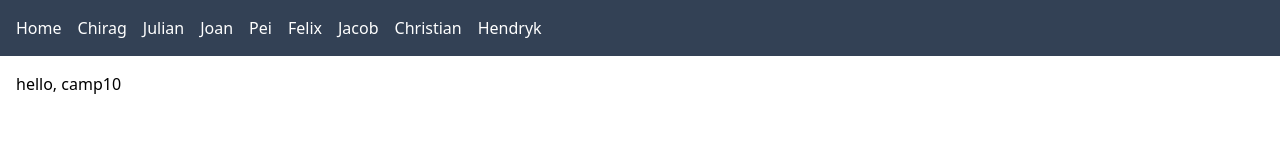
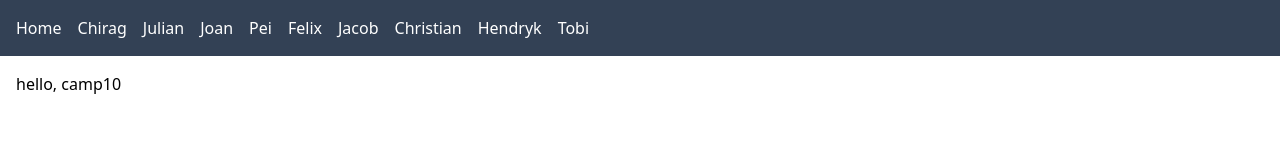
Before and after one commit to devhausleipzigacademy/camp10-practice-git-pullrequest, a React (Vite) app: page / in a window 1280 px wide. Shown: the top 160 px of the page. Built offline with nearby package versions, Linux system fonts and the light colour scheme.

Commit message:
added tobi and deleted Chirag

```diff
--- a/src/layouts/Root.tsx
+++ b/src/layouts/Root.tsx
@@ -13,6 +13,7 @@ export function RootLayout() {
 				<Link to="/jacob">Jacob</Link>
 				<Link to="/christian">Christian</Link>
 				<Link to="/hendryk">Hendryk</Link>
+				<Link to="/tobi">Tobi</Link>
 			</header>
 			<div className="flex-1 flex">
 				<main className="p-4">
--- a/src/main.tsx
+++ b/src/main.tsx
@@ -46,6 +46,10 @@ const router = createBrowserRouter([
 				path: "hendryk",
 				element: <p>hello, hendryk </p>,
 			},
+			{
+				path: "tobi",
+				element: <p>hello, tobi </p>,
+			},
 		],
 	},
 ]);
```
